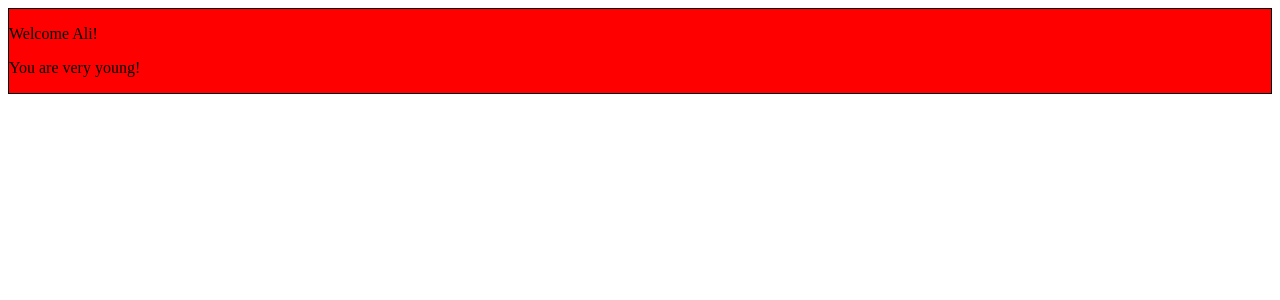
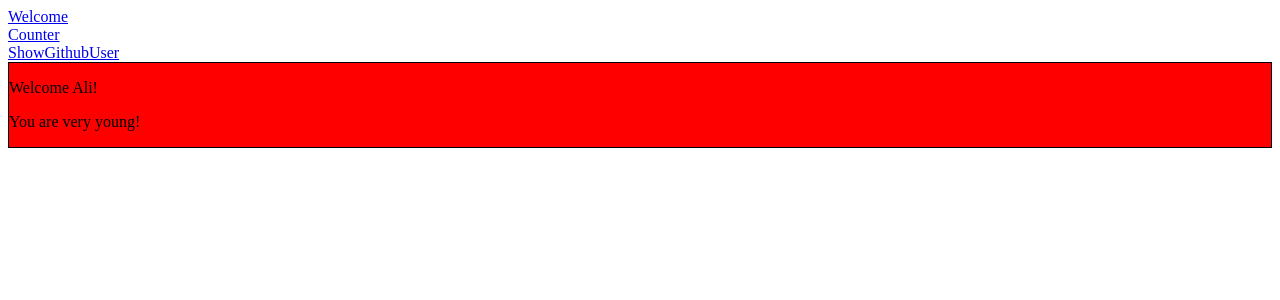
Before and after one commit to Aliberk17/react-exercises, a React (Create React App) app: page / in a window 1280 px wide. Shown: the top 300 px of the page. Built offline with nearby package versions, Linux system fonts and the light colour scheme.

Commit message:
React Router - 04

```diff
--- a/src/App.js
+++ b/src/App.js
@@ -1,4 +1,4 @@
-import { BrowserRouter, Route, Routes } from "react-router-dom";
+import { BrowserRouter, Link, Route, Routes } from "react-router-dom";
 import Welcome from "./Welcome";
 import Counter from "./Counter";
 import ShowGithubUser from "./ShowGithubUser";
@@ -6,6 +6,13 @@ import ShowGithubUser from "./ShowGithubUser";
 export default function App() {
   return (
     <BrowserRouter>
+      <div>
+        <Link to="/">Welcome</Link>
+        <br />
+        <Link to="/counter">Counter</Link>
+        <br />
+        <Link to="/users/aliberk17">ShowGithubUser</Link>
+      </div>
       <Routes>
         <Route path="/" element={<Welcome name={"Ali"} />}></Route>
         <Route path="/counter" element={<Counter />}></Route>
```
